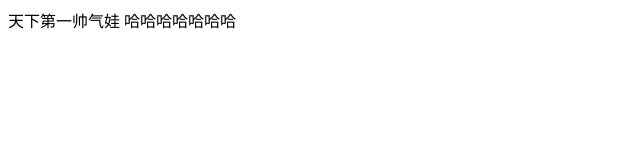
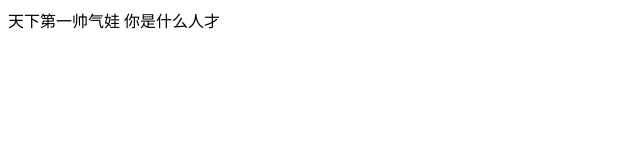
Before and after one commit to CH-05/Gitlearning, a website: page cookie.html in a window 1280 px wide. Shown: the full height of the page, 0-640 px from the left. Drawn offline with Linux system fonts and the light colour scheme.

Commit message:
在gk上提交了信息

```diff
--- a/cookie.html
+++ b/cookie.html
@@ -7,7 +7,7 @@
 <body>
 <div>
     天下第一帅气娃
-    哈哈哈哈哈哈哈
+    你是什么人才
 </div>
 <script>
   document.cookie = "chen = 666"
```
